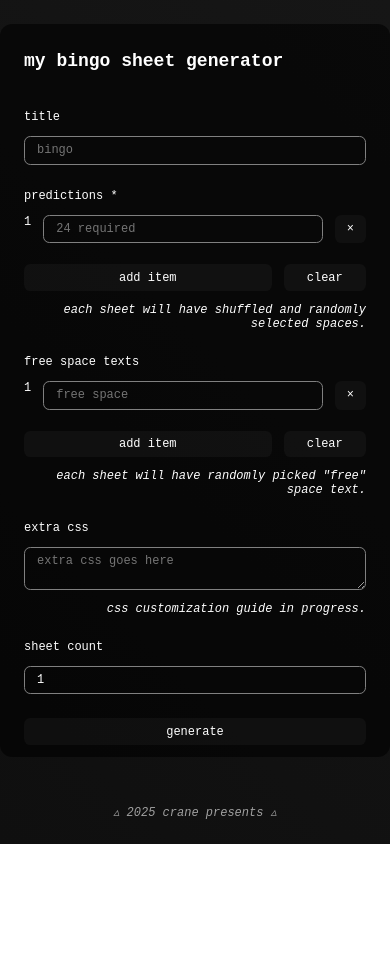
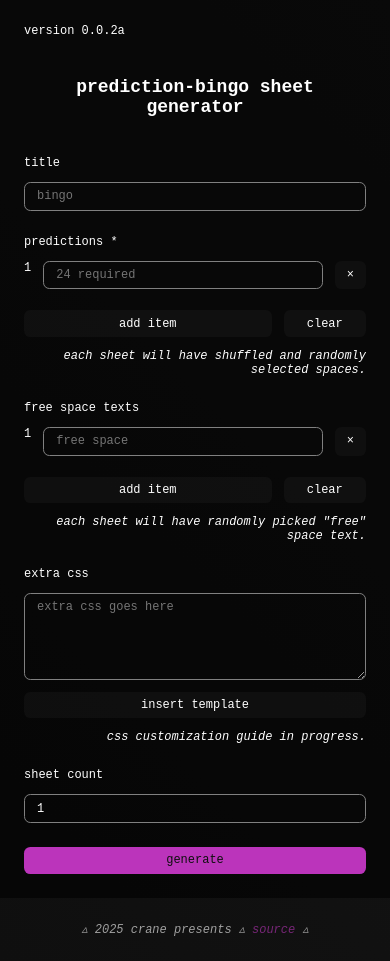
Before and after one commit to cryptiddddd/bingo-sheet-maker, a website with bundled scripts: page site/index.html in a window 390 px wide. Before the commit the page ends 844 px from the top, so only its background shows below. Built offline with nearby package versions, Linux system fonts and the light colour scheme; a script that the page names is missing.

Commit message:
style fixes, version number + css template
this seems to have fixed the issue on pdf rendering on mobile! additionally, some minor userhints have been added. i am dubbing this 0.0.1a.

```diff
--- a/package.json
+++ b/package.json
@@ -9,6 +9,6 @@
   },
   "devDependencies": {
     "typescript": "^5.8.3",
-    "wrangler": "^4.24.3"
+    "wrangler": "^4.25.0"
   }
 }
--- a/site/index.html
+++ b/site/index.html
@@ -9,7 +9,7 @@
     <title>make a bingo sheet</title>
 
     <meta property="og:site_name" content="bingo sheet generator" />
-    <meta name="theme-color" content="#bb34bb" />
+    <meta name="theme-color" content="#161616" />
     <meta name="description" content="(work in progress) generate bingo sheets!" />
 
     <link rel="stylesheet" href="style.css" >
@@ -23,7 +23,9 @@
 <body class="interface">
 
     <section class="inputs">
-        <h1>my bingo sheet generator</h1>
+        <span id="version">version 0.0.2a</span>
+        <h1>prediction-bingo sheet generator</h1>
+
 
         <div class="field-space">
             <label for="sheet-title">
@@ -80,6 +82,7 @@
                 <span class="field-label-text">extra css</span>
 
                 <textarea id="extra-css" placeholder="extra css goes here"></textarea>
+                <button id="css-template">insert template</button>
 
                 <span class="hint">css customization guide in progress.</span>
             </label>
@@ -92,9 +95,9 @@
             </label>
         </div>
 
-        <button id="make-pdfs">generate</button>
+        <button id="make-pdfs" class="submit">generate</button>
     </section>
 
-    <span id="vanity">&triangle; 2025 crane presents &triangle;</span>
+    <span id="vanity">&triangle; 2025 crane presents &triangle; <a href="https://github.com/cryptiddddd/bingo-sheet-maker">source</a> &triangle;</span>
 </body>
 </html>
--- a/site/scripts/pdf-maker.ts
+++ b/site/scripts/pdf-maker.ts
@@ -18,7 +18,29 @@ const predictionFields = itemListInputs[0];
 const freeSpaceFields = itemListInputs[1];
 
 
+const cssTemplate = `#title {
+
+}
+
+.bingo-board {
+
+}
+
+.cell {
+
+}
+
+.free.cell {
+
+}`;
+
+
 // button callback
+(document.getElementById("css-template") as HTMLButtonElement)?.addEventListener("click", () => {
+    cssField.value += cssTemplate;
+});
+
+
 (document.getElementById("make-pdfs") as HTMLButtonElement)?.addEventListener("click", async () => {
     const template = await fetchTemplate();
     console.log(template);
--- a/site/style.css
+++ b/site/style.css
@@ -1,7 +1,8 @@
 :root {
     --accent-color: #bb34bb;
     --main: white;
-    --bg: linear-gradient(45deg, #0f0f0f, #161616);
+    --bg-col: #0f0f0f;
+    --bg: linear-gradient(45deg, var(--bg-col), #161616);
 }
 
 ::selection {
@@ -28,6 +29,23 @@ body {
     color: var(--main);
     font-family: Ubuntu, monospace;
     font-size: 12px;
+}
+
+h1, h2, h3 {
+    text-align: center;
+}
+
+
+a {
+    text-decoration: none;
+
+    color: var(--accent-color);
+}
+
+a:hover {
+    text-transform: uppercase;
+
+    color: var(--main);
 }
 
 
@@ -78,15 +96,31 @@ input, textarea {
 
 textarea {
     resize: vertical;
-    min-height: 3ch;
+    min-height: 10ch;
+
+    max-height: 40ch;
 }
 
 button {
-    background: #ffffff09;
+    background: color-mix(in srgb, var(--main) 3%, transparent);
+
+    transition: 400ms background;
 }
 
 button:hover {
-    background: #fff1;
+    background: color-mix(in srgb, var(--main) 15%, transparent);
+
+    transition: 200ms background;
+}
+
+button.submit {
+    background: var(--accent-color);
+    color: var(--bg-col);
+}
+
+button.submit:hover {
+    background: color-mix(in srgb, var(--accent-color) 60%, var(--main));
+
 }
 
 section {
@@ -130,3 +164,12 @@ section {
     opacity: 0.6;
     margin: 2em;
 }
+
+@media (max-width: 900px) {
+    section {
+        margin: 0;
+        border-radius: 0;
+
+        padding: 2em;
+    }
+}
```
Also changed, not shown: site/bingo-template.html (+2 -2 lines), 1 other file.
